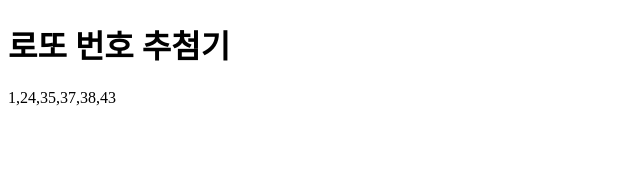
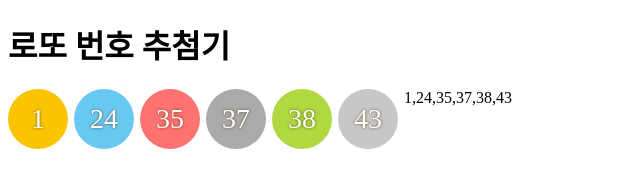
Before and after one commit to Dongha922/js_toys_2023-11-02, a plain HTML site: page index.html in a window 1280 px wide. Shown: the whole page, without its empty margins (0-640 px from the left). Drawn offline with Linux system fonts and the light colour scheme.

Commit message:
E/1 (#3)
* [fetch]로또번호생성

* [style]로또완성

```diff
--- a/index.html
+++ b/index.html
@@ -4,6 +4,7 @@
     <meta charset="UTF-8">
     <meta name="viewport" content="width=device-width, initial-scale=1.0">
     <title>로또 번호 추첨기</title>
+    <link rel="stylesheet" href="style.css">
 </head>
 <body>
     <h1>로또 번호 추첨기</h1>
@@ -17,6 +18,13 @@
         }
         //정렬
         lotto.sort((a,b)=>a-b);
+
+        document.write("<div class='ball ball1'>" + lotto[0] + "</div>");
+        document.write("<div class='ball ball2'>" + lotto[1] + "</div>");
+        document.write("<div class='ball ball3'>" + lotto[2] + "</div>");
+        document.write("<div class='ball ball4'>" + lotto[3] + "</div>");
+        document.write("<div class='ball ball5'>" + lotto[4] + "</div>");
+        document.write("<div class='ball ball6'>" + lotto[5] + "</div>");
         document.write(lotto);
     </script>
 </body>
--- /dev/null
+++ b/style.css
@@ -0,0 +1,33 @@
+.ball {
+    float: left;
+    width: 60px;
+    height: 60px;
+    line-height: 60px;
+    font-size: 28px;
+    border-radius: 100%;
+    text-align: center;
+    vertical-align: middle;
+    color: #fff;
+    font-weight: 500;
+    text-shadow: 0px 0px 3px rgba(73, 57, 0, .8);
+    margin-right: 6px;
+}
+
+.ball1 {
+    background: #fbc400;
+}
+.ball2 {
+    background: #69c8f2;
+}
+.ball3 {
+    background: #ff7272;
+}
+.ball4 {
+    background: #aaa;
+}
+.ball5 {
+    background: #b0d840;
+}
+.ball6 {
+    background: #c7c7c7;
+}
```
